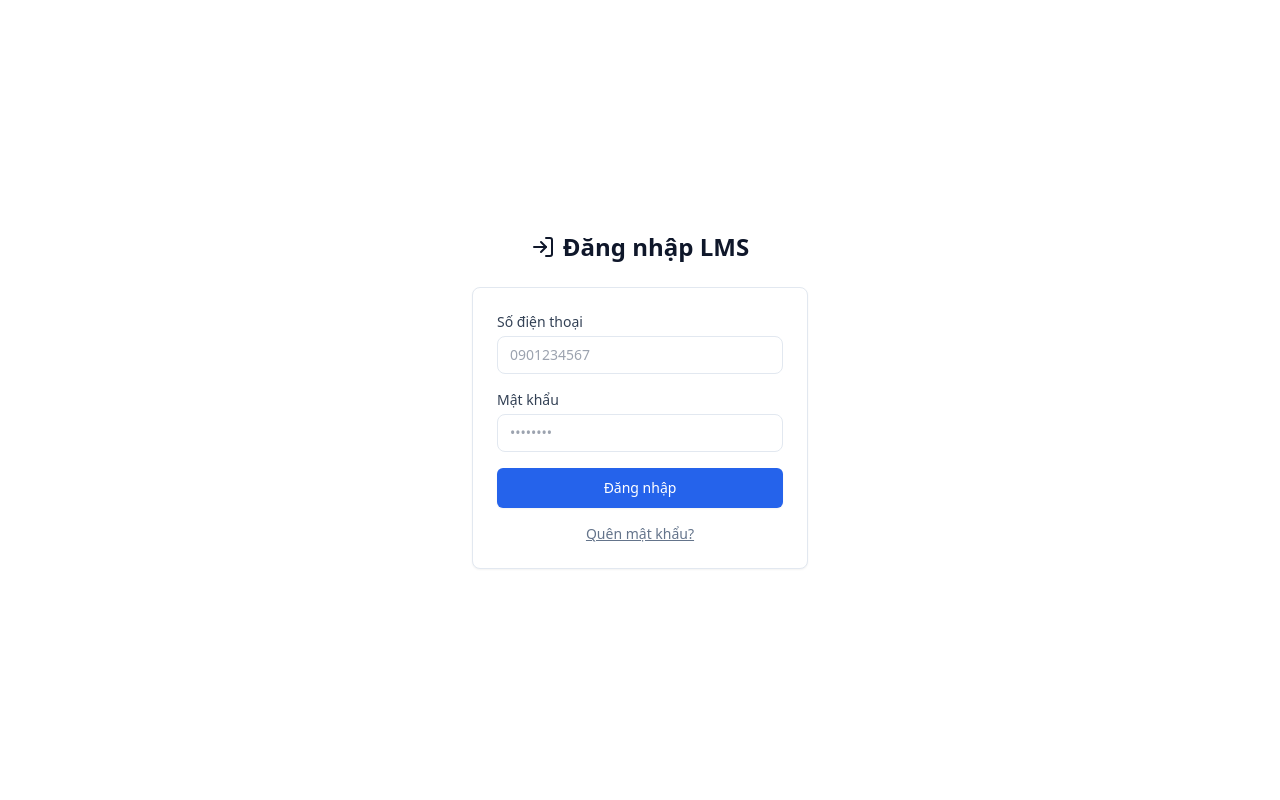
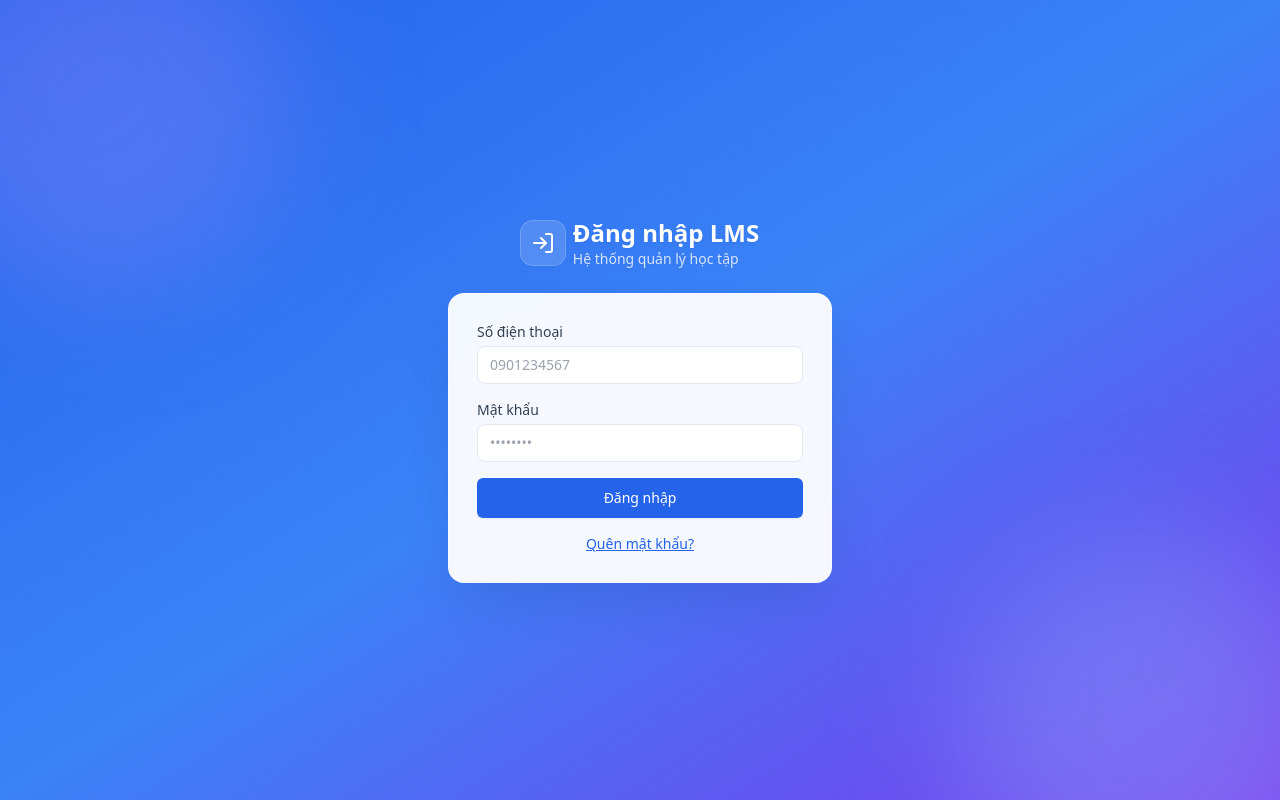
Before and after one commit to HomyHubs/lms, a React (Vite) app in the folder apps/web/: page /login in a window 1280 px wide. Built offline with nearby package versions, Linux system fonts and the light colour scheme.

Commit message:
feat(ui): lam dep man Welcome va Dashboard (tone xanh duong / trang / tim) cho demo
- Login: nen gradient xanh duong -> tim, the trang bo goc + do bong sang trong

- Dashboard: accent xanh/trang/tim tren hero, stat card, chart & quick links

- Giu nguyen so lieu/text/aria-label/test

```diff
--- a/apps/web/src/components/ui/card.tsx
+++ b/apps/web/src/components/ui/card.tsx
@@ -24,7 +24,7 @@ export function StatCard(props: {
 }): React.ReactElement {
   const Icon = props.icon
   return (
-    <div className="flex items-start justify-between rounded-xl border border-slate-100 bg-white p-4 shadow-sm">
+    <div className="flex items-start justify-between rounded-xl border border-slate-100 bg-white p-4 shadow-sm transition-shadow hover:shadow-md">
       <div>
         <p className="text-xs font-medium text-slate-500">{props.label}</p>
         <p className="mt-1 text-2xl font-semibold text-slate-900">{props.value}</p>
--- a/apps/web/src/features/auth/LoginPage.tsx
+++ b/apps/web/src/features/auth/LoginPage.tsx
@@ -37,15 +37,27 @@ export function LoginPage(): React.ReactElement {
   const serverError = loginMutation.isError ? (loginMutation.error as Error).message : null
 
   return (
-    <main className="mx-auto flex min-h-screen max-w-sm flex-col items-center justify-center gap-6 p-6">
-      <div className="flex items-center gap-2 text-slate-900">
+    <main className="relative flex min-h-screen items-center justify-center overflow-hidden bg-gradient-to-br from-primary-600 via-primary-500 to-accent-600 p-6">
+      {/* Lớp nền trang trí mềm mại (xanh dương → tím) cho cảm giác sang trọng. */}
+      <div className="pointer-events-none absolute inset-0 overflow-hidden" aria-hidden="true">
+        <div className="absolute -left-24 -top-24 h-96 w-96 rounded-full bg-accent-400/30 blur-3xl" />
+        <div className="absolute -bottom-32 -right-16 h-96 w-96 rounded-full bg-primary-300/30 blur-3xl" />
+      </div>
+
+      <div className="relative z-10 flex w-full max-w-sm flex-col items-center gap-6">
+        <div className="flex items-center gap-2 text-white drop-shadow-sm">
+          <span className="flex h-11 w-11 items-center justify-center rounded-xl bg-white/15 ring-1 ring-white/30 backdrop-blur">
             <LogIn className="h-6 w-6" />
+          </span>
+          <div>
             <h1 className="text-2xl font-semibold">Đăng nhập LMS</h1>
+            <p className="text-sm font-normal text-white/80">Hệ thống quản lý học tập</p>
+          </div>
         </div>
 
         <form
           onSubmit={handleSubmit}
-        className="w-full space-y-4 rounded-lg border border-slate-200 bg-white p-6 shadow-sm"
+          className="w-full space-y-4 rounded-2xl border border-white/60 bg-white/95 p-7 shadow-2xl shadow-primary-900/20 backdrop-blur"
         >
           <div className="space-y-1">
             <label htmlFor="phone" className="block text-sm font-medium text-slate-700">
@@ -89,10 +101,11 @@ export function LoginPage(): React.ReactElement {
             {loginMutation.isPending ? 'Đang đăng nhập…' : 'Đăng nhập'}
           </Button>
 
-        <Link to="/forgot-password" className="block text-center text-sm text-slate-500 underline">
+          <Link to="/forgot-password" className="block text-center text-sm text-primary-600 underline hover:text-accent-600">
             Quên mật khẩu?
           </Link>
         </form>
+      </div>
     </main>
   )
 }
--- a/apps/web/src/features/home/DashboardCharts.tsx
+++ b/apps/web/src/features/home/DashboardCharts.tsx
@@ -22,10 +22,12 @@ import {
   type ClassBarDatum,
 } from './useDashboardStats'
 
-const BAR_COLOR = '#2563eb'
+// Bảng màu demo: nền xanh dương → tím chủ đạo (xanh dương, trắng, tím), giữ các màu
+// ngữ nghĩa (xanh lá = đạt, đỏ = vắng, vàng = trễ) để biểu đồ vẫn dễ đọc đúng ý nghĩa.
+const BAR_COLOR = '#4f46e5'
 const PASS_COLORS = ['#16a34a', '#dc2626']
-/** Bảng màu xoay vòng cho pie nhiều lát (cơ sở). */
-const SLICE_COLORS = ['#2563eb', '#16a34a', '#f59e0b', '#dc2626', '#8b5cf6', '#0891b2', '#db2777']
+/** Bảng màu xoay vòng cho pie nhiều lát (cơ sở): ưu tiên xanh dương/tím trước. */
+const SLICE_COLORS = ['#2563eb', '#7c3aed', '#0891b2', '#6366f1', '#a855f7', '#0ea5e9', '#db2777']
 /** Đi học (xanh lá) · Đi trễ (vàng) · Vắng (đỏ) · Khác/có phép (xám). */
 const ATTENDANCE_COLORS = ['#16a34a', '#f59e0b', '#dc2626', '#94a3b8']
 
@@ -122,7 +124,7 @@ function AttendancePieChart(): React.ReactElement {
     <>
       <select
         aria-label="Chọn lớp"
-        className="c-input mb-3 max-w-xs"
+        className="c-input mb-3 max-w-xs border-primary-200"
         value={activeClassId ?? ''}
         onChange={(e) => setSelectedClassId(e.target.value)}
       >
@@ -151,9 +153,9 @@ function ClassBarTooltip({ active, payload }: {
   if (!active || !payload || payload.length === 0) return null
   const d = payload[0]!.payload
   return (
-    <div className="rounded-md border border-slate-200 bg-white p-2 text-xs shadow-sm">
-      <p className="font-medium text-slate-800">{d.className}</p>
-      <p className="text-slate-500">{d.branchName}</p>
+    <div className="rounded-lg border border-primary-100 bg-white p-2 text-xs shadow-md">
+      <p className="font-medium text-primary-800">{d.className}</p>
+      <p className="text-accent-600">{d.branchName}</p>
       <p className="text-slate-700">Sĩ số: {d.size}</p>
     </div>
   )
@@ -173,11 +175,11 @@ function ClassSizeByBranchChart({ groups, bars }: {
     <Card>
       <CardTitle>Sĩ số từng lớp theo cơ sở</CardTitle>
       {/* Chú thích màu theo cơ sở */}
-      <div className="mb-2 flex flex-wrap gap-3 text-xs text-slate-600">
+      <div className="mb-2 flex flex-wrap gap-3 text-xs text-slate-700">
         {groups.map((g: BranchClassGroup, i: number) => (
           <span key={g.branchId} className="flex items-center gap-1">
             <span
-              className="inline-block h-3 w-3 rounded-sm"
+              className="inline-block h-3 w-3 rounded-full"
               style={{ backgroundColor: SLICE_COLORS[i % SLICE_COLORS.length] }}
             />
             {g.branchName} ({g.total})
--- a/apps/web/src/features/home/HomePage.tsx
+++ b/apps/web/src/features/home/HomePage.tsx
@@ -41,7 +41,7 @@ function Hero({ user, subtitle }: { user: PublicUser; subtitle: string }): React
   return (
     <section className="c-hero">
       <div>
-        <h1 className="text-2xl font-semibold text-slate-900">
+        <h1 className="text-2xl font-semibold text-primary-900">
           {greeting()}, {ROLE_LABELS[user.role].toLowerCase()} {user.phoneNumber}!
         </h1>
         <p className="mt-1 text-sm text-slate-600">{subtitle}</p>
@@ -65,7 +65,7 @@ function QuickLinks({ user }: { user: PublicUser }): React.ReactElement {
           <Link
             key={item.path}
             to={item.path}
-            className="flex flex-col items-center gap-2 rounded-lg border border-slate-100 p-3 text-center text-sm text-slate-700 hover:border-primary-200 hover:bg-primary-50"
+            className="flex flex-col items-center gap-2 rounded-xl border border-slate-100 p-3 text-center text-sm text-slate-700 transition-colors hover:border-primary-200 hover:bg-gradient-to-br hover:from-primary-50 hover:to-accent-50 hover:text-primary-700"
           >
             <span className={cn('rounded-lg p-2', TONE_TILE[item.tone])}>
               <item.icon className="h-5 w-5" />
@@ -119,7 +119,7 @@ function TeacherDashboard({ user }: { user: PublicUser }): React.ReactElement {
           <CardTitle>Lớp của tôi</CardTitle>
           <ul className="flex flex-wrap gap-2 text-sm">
             {classes.data.map((c) => (
-              <li key={c.id} className={cn('rounded-lg px-3 py-1.5', TONE_TILE.primary)}>
+              <li key={c.id} className={cn('rounded-full px-3 py-1.5', TONE_TILE.primary)}>
                 {c.name}
               </li>
             ))}
--- a/apps/web/src/index.css
+++ b/apps/web/src/index.css
@@ -8,10 +8,10 @@
     @apply flex break-inside-avoid flex-col gap-3 rounded-xl border border-slate-100 bg-white p-5 shadow-sm;
   }
   .c-section-title {
-    @apply flex items-center gap-2 font-semibold text-slate-800;
+    @apply flex items-center gap-2 font-semibold text-primary-900;
   }
   .c-hero {
-    @apply flex flex-wrap items-center justify-between gap-4 rounded-xl bg-gradient-to-r from-primary-50 to-sky-50 p-6;
+    @apply flex flex-wrap items-center justify-between gap-4 rounded-2xl border border-primary-100/60 bg-gradient-to-r from-primary-50 via-white to-accent-50 p-6 shadow-sm;
   }
   .c-input {
     @apply rounded-lg border border-slate-200 bg-white px-3 py-2 text-sm focus:border-primary-400 focus:outline-none focus:ring-2 focus:ring-primary-100;
```
Lines whose indentation alone changed are shown as unchanged.
